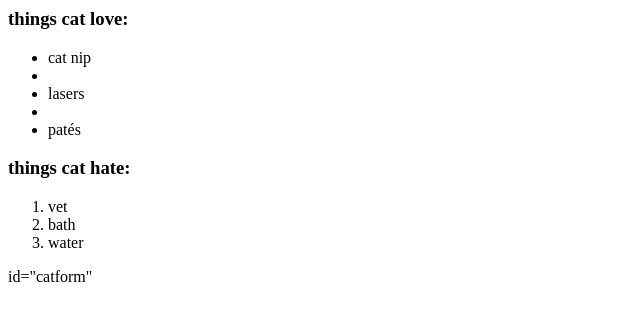
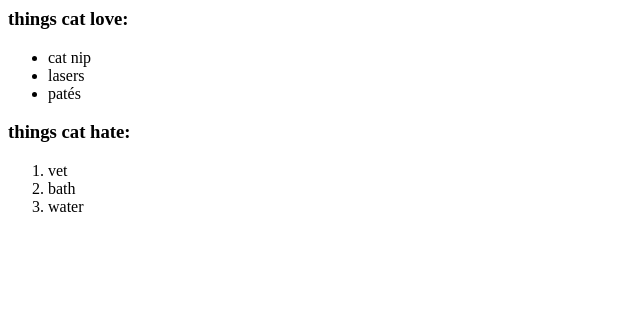
Before and after one commit to knightmoves-schools/004-lists-Durelldm, a website: page index.html in a window 1280 px wide. Shown: the whole page, without its empty margins (0-640 px from the left). Drawn offline with Linux system fonts and the light colour scheme.

Commit message:
try again

```diff
--- a/index.html
+++ b/index.html
@@ -3,12 +3,11 @@
 
     <head>
     <body>
- <h3>things cat love:</h3>
-
-     <ul>
-        <li>cat nip<li>
-        <li>lasers<li>
-         <li>patés</li>
+    <h3>things cat love:</h3>
+      <ul>
+        <li>cat nip</li>
+        <li>lasers</li>
+        <li>patés</li>
      </ul>
      <h3>things cat hate:</h3>
      <ol>
@@ -17,7 +16,7 @@
         <li>water</li>
      </ol>
      <div>
-    <div> id="catform"</div>
+    <div id="catform"></div>
      </div>
 
     </body>
```
